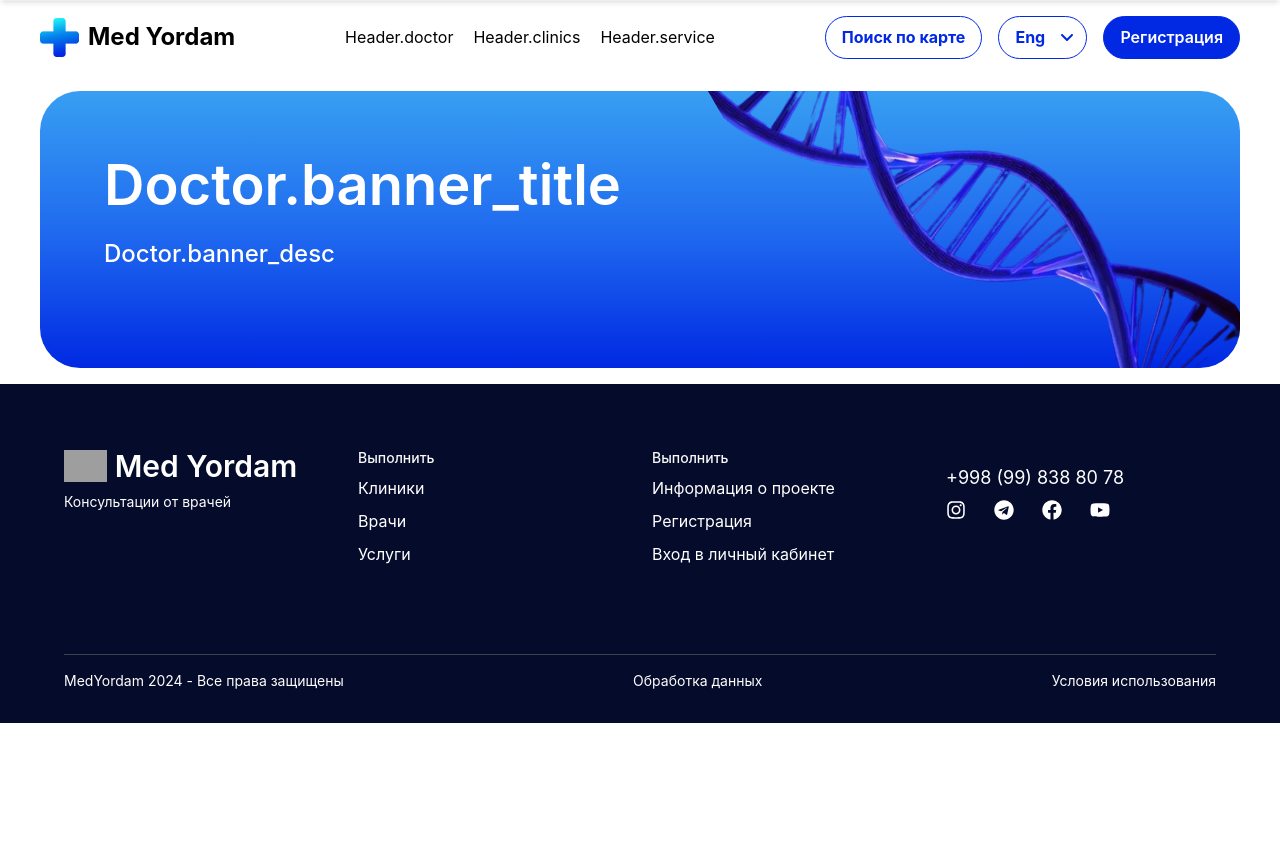
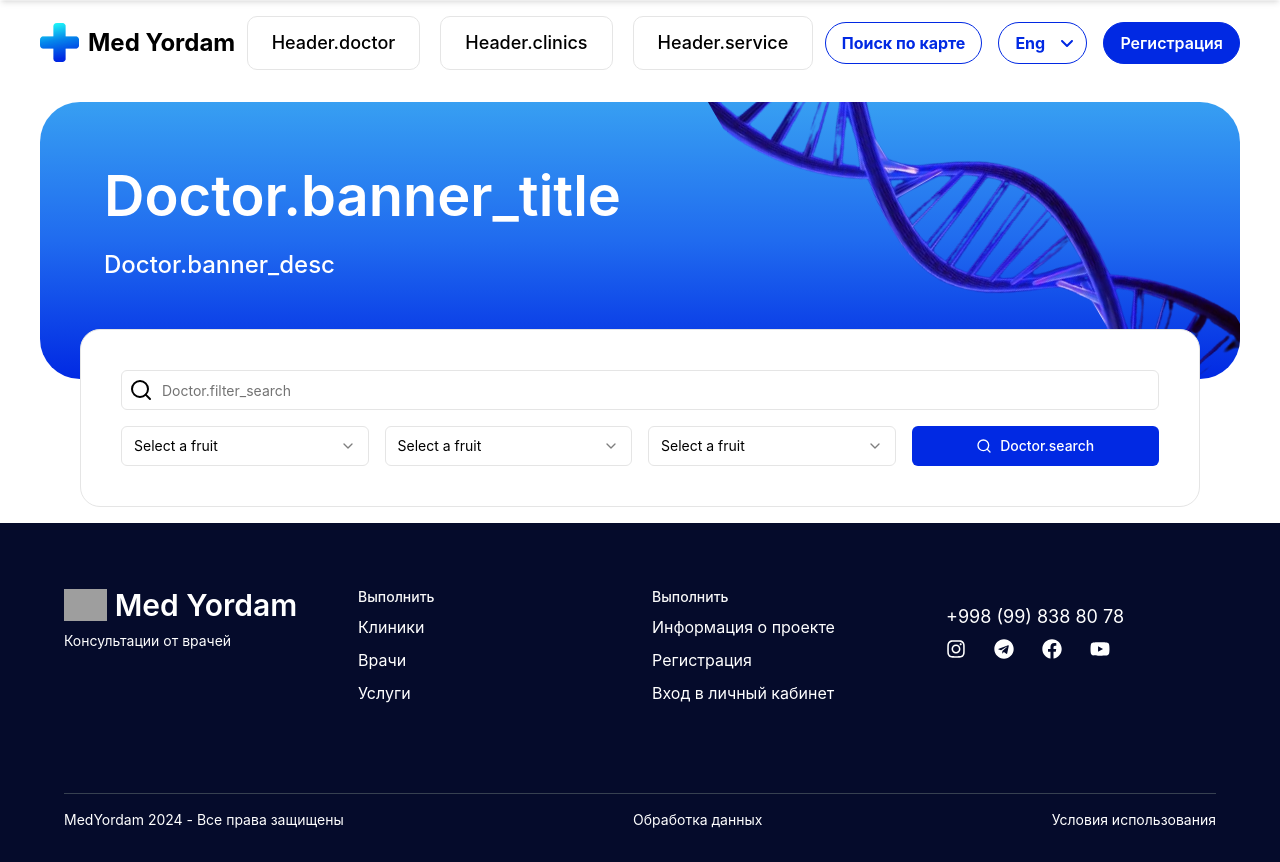
Before and after one commit to tarpeeton/my-public, a Next.js app: page /en/doctor in a window 1280 px wide. Before the commit the page ends 800 px from the top, so only its background shows below. Built offline with nearby package versions, Linux system fonts and the light colour scheme; grey boxes are pictures that could not be loaded.

Commit message:
filter section finshed

```diff
--- a/src/components/Doctor/Banner.tsx
+++ b/src/components/Doctor/Banner.tsx
@@ -6,7 +6,7 @@ import bannerImage from '@/assets/image/doctor_banner_image.png'
 const Banner = () => {
     const t = useTranslations('Doctor')
     return (
-        <div className=' px-4 md:px-10 py-4 relative'>
+        <div className=' relative'>
             <div className="bg-gradient-to-b from-[#379FF2] via-[#206BEF] to-[#0129E3] overflow-hidden p-5 md:p-16 xl:pb-24 rounded-[40px] flex flex-col xl:flex-row">
                 <div className="w-full xl:w-[50%] text-white z-10">
                     <h1 className='text-[24px] md:text-[48px] xl:text-[56px] leading-10  md:leading-[60px] font-semibold'>{t('banner_title')}</h1>
--- /dev/null
+++ b/src/components/Doctor/Filter.tsx
@@ -0,0 +1,72 @@
+import React from 'react';
+import { Input } from '../ui/input';
+import { useTranslations } from 'next-intl';
+import { Search } from 'lucide-react';
+import { Select,
+    SelectContent,
+    SelectGroup,
+    SelectItem,
+    SelectLabel,
+    SelectTrigger,
+    SelectValue, } from '../ui/select';
+import { Button } from '../ui/button';
+
+const Filter = () => {
+    const t = useTranslations('Doctor')
+    return (
+        <div className='mt-[-50px] px-3 md:px-10'>
+            <div className="bg-white rounded-[20px] p-3 md:p-5 xl:p-10 border relative !z-10 block">
+                <form className='flex flex-col space-y-4'>
+                    <div className="relative w-full">
+                        <Input className='pl-10 outline-none ' type='search' placeholder={t('filter_search')}/>
+                        <Search className='absolute top-2 left-2'/>
+                    </div>
+                    <div className="mt-2 grid grid-cols-1 md:grid-cols-2 xl:grid-cols-4 gap-y-2 md:gap-x-4 ">
+                        <Select>
+                            <SelectTrigger className="w-full">
+                                <SelectValue placeholder="Select a fruit" />
+                            </SelectTrigger>
+                            <SelectContent>
+                                <SelectGroup>
+                                <SelectLabel>Fruits</SelectLabel>
+                                <SelectItem value="apple">Apple</SelectItem>
+                                <SelectItem value="banana">Banana</SelectItem>
+                                <SelectItem value="blueberry">Blueberry</SelectItem>
+                                </SelectGroup>
+                            </SelectContent>
+                        </Select>
+                        <Select>
+                            <SelectTrigger className="w-full">
+                                <SelectValue placeholder="Select a fruit" />
+                            </SelectTrigger>
+                            <SelectContent>
+                                <SelectGroup>
+                                <SelectLabel>Fruits</SelectLabel>
+                                <SelectItem value="apple">Apple</SelectItem>
+                                <SelectItem value="banana">Banana</SelectItem>
+                                <SelectItem value="blueberry">Blueberry</SelectItem>
+                                </SelectGroup>
+                            </SelectContent>
+                        </Select>
+                        <Select >
+                            <SelectTrigger className="w-full">
+                                <SelectValue placeholder="Select a fruit" />
+                            </SelectTrigger>
+                            <SelectContent>
+                                <SelectGroup>
+                                <SelectLabel>Fruits</SelectLabel>
+                                <SelectItem value="apple">Apple</SelectItem>
+                                <SelectItem value="banana">Banana</SelectItem>
+                                <SelectItem value="blueberry">Blueberry</SelectItem>
+                                </SelectGroup>
+                            </SelectContent>
+                        </Select>
+                        <Button className='bg-[#0129E3] text-white hover:bg-[#0129E3] '><Search/> {t('search')}</Button>
+                    </div>
+                </form>
+            </div>
+        </div>
+    );
+};
+
+export default Filter;
--- a/src/components/Doctor/index.tsx
+++ b/src/components/Doctor/index.tsx
@@ -1,10 +1,12 @@
 import React from 'react';
 import Banner from './Banner';
+import Filter from './Filter';
 
 const DoctorMain = () => {
     return (
-        <div>
+        <div className='px-4 md:px-10 py-4'>
             <Banner/>
+            <Filter/>
         </div>
     );
 };
--- a/src/components/Navbar/index.tsx
+++ b/src/components/Navbar/index.tsx
@@ -28,7 +28,7 @@ const Header = () => {
       {/* Десктопное меню */}
       <nav className="hidden md:flex gap-5">
         {link.map((el) =>
-          <Link href={`/${language}${el.href}`} key={el.id}>
+          <Link className="border p-3 px-6 rounded-[10px] text-[18px] font-medium transition-colorsn hover:bg-[#eae8e87d]" href={`/${language}${el.href}`} key={el.id}>
             {el.title}
           </Link>
         )}
--- /dev/null
+++ b/src/components/ui/breadcrumb.tsx
@@ -0,0 +1,115 @@
+import * as React from "react"
+import { Slot } from "@radix-ui/react-slot"
+import { ChevronRight, MoreHorizontal } from "lucide-react"
+
+import { cn } from "@/lib/utils"
+
+const Breadcrumb = React.forwardRef<
+  HTMLElement,
+  React.ComponentPropsWithoutRef<"nav"> & {
+    separator?: React.ReactNode
+  }
+>(({ ...props }, ref) => <nav ref={ref} aria-label="breadcrumb" {...props} />)
+Breadcrumb.displayName = "Breadcrumb"
+
+const BreadcrumbList = React.forwardRef<
+  HTMLOListElement,
+  React.ComponentPropsWithoutRef<"ol">
+>(({ className, ...props }, ref) => (
+  <ol
+    ref={ref}
+    className={cn(
+      "flex flex-wrap items-center gap-1.5 break-words text-sm text-muted-foreground sm:gap-2.5",
+      className
+    )}
+    {...props}
+  />
+))
+BreadcrumbList.displayName = "BreadcrumbList"
+
+const BreadcrumbItem = React.forwardRef<
+  HTMLLIElement,
+  React.ComponentPropsWithoutRef<"li">
+>(({ className, ...props }, ref) => (
+  <li
+    ref={ref}
+    className={cn("inline-flex items-center gap-1.5", className)}
+    {...props}
+  />
+))
+BreadcrumbItem.displayName = "BreadcrumbItem"
+
+const BreadcrumbLink = React.forwardRef<
+  HTMLAnchorElement,
+  React.ComponentPropsWithoutRef<"a"> & {
+    asChild?: boolean
+  }
+>(({ asChild, className, ...props }, ref) => {
+  const Comp = asChild ? Slot : "a"
+
+  return (
+    <Comp
+      ref={ref}
+      className={cn("transition-colors hover:text-foreground", className)}
+      {...props}
+    />
+  )
+})
+BreadcrumbLink.displayName = "BreadcrumbLink"
+
+const BreadcrumbPage = React.forwardRef<
+  HTMLSpanElement,
+  React.ComponentPropsWithoutRef<"span">
+>(({ className, ...props }, ref) => (
+  <span
+    ref={ref}
+    role="link"
+    aria-disabled="true"
+    aria-current="page"
+    className={cn("font-normal text-foreground", className)}
+    {...props}
+  />
+))
+BreadcrumbPage.displayName = "BreadcrumbPage"
+
+const BreadcrumbSeparator = ({
+  children,
+  className,
+  ...props
+}: React.ComponentProps<"li">) => (
+  <li
+    role="presentation"
+    aria-hidden="true"
+    className={cn("[&>svg]:w-3.5 [&>svg]:h-3.5", className)}
+    {...props}
+  >
+    {children ?? <ChevronRight />}
+  </li>
+)
+BreadcrumbSeparator.displayName = "BreadcrumbSeparator"
+
+const BreadcrumbEllipsis = ({
+  className,
+  ...props
+}: React.ComponentProps<"span">) => (
+  <span
+    role="presentation"
+    aria-hidden="true"
+    className={cn("flex h-9 w-9 items-center justify-center", className)}
+    {...props}
+  >
+    <MoreHorizontal className="h-4 w-4" />
+    <span className="sr-only">More</span>
+  </span>
+)
+BreadcrumbEllipsis.displayName = "BreadcrumbElipssis"
+
+export {
+  Breadcrumb,
+  BreadcrumbList,
+  BreadcrumbItem,
+  BreadcrumbLink,
+  BreadcrumbPage,
+  BreadcrumbSeparator,
+  BreadcrumbEllipsis,
+}
--- /dev/null
+++ b/src/components/ui/input.tsx
@@ -0,0 +1,22 @@
+import * as React from "react"
+
+import { cn } from "@/lib/utils"
+
+const Input = React.forwardRef<HTMLInputElement, React.ComponentProps<"input">>(
+  ({ className, type, ...props }, ref) => {
+    return (
+      <input
+        type={type}
+        className={cn(
+          "flex h-10 w-full rounded-md border border-input bg-background px-3 py-2 text-base ring-offset-background file:border-0 file:bg-transparent file:text-sm file:font-medium file:text-foreground placeholder:text-muted-foreground focus-visible:outline-none focus-visible:ring-2 focus-visible:ring-ring focus-visible:ring-offset-2 disabled:cursor-not-allowed disabled:opacity-50 md:text-sm",
+          className
+        )}
+        ref={ref}
+        {...props}
+      />
+    )
+  }
+)
+Input.displayName = "Input"
+
+export { Input }
--- a/src/locales/ru.json
+++ b/src/locales/ru.json
@@ -6,6 +6,8 @@
     },
     "Doctor": {
         "banner_title":"Найдите лучших врачей раядом с вами  ",
-        "banner_desc":"1843 врачей в Ташкент "
+        "banner_desc":"1843 врачей в Ташкент ",
+        "filter_search":"Поиск врача или клиники ",
+        "search":"Поиск "
     }
 }
```
